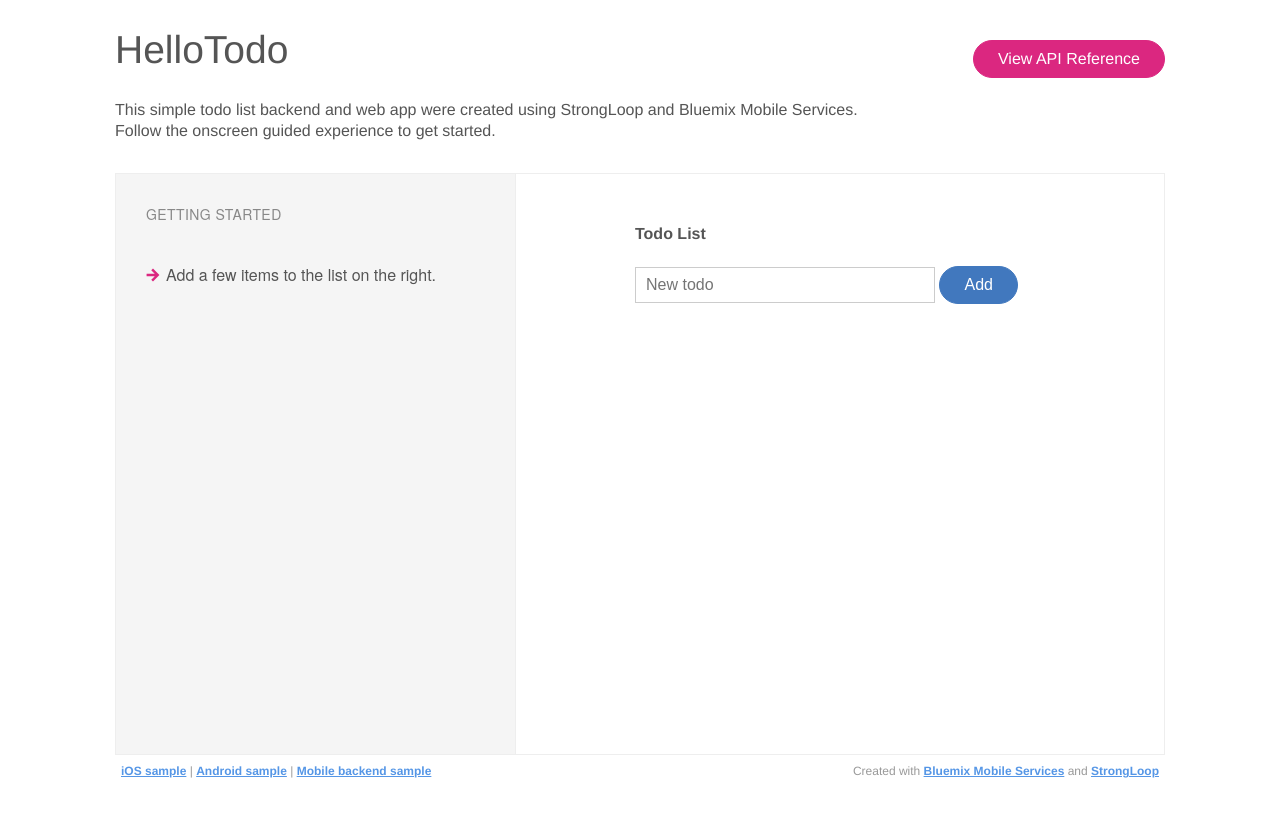
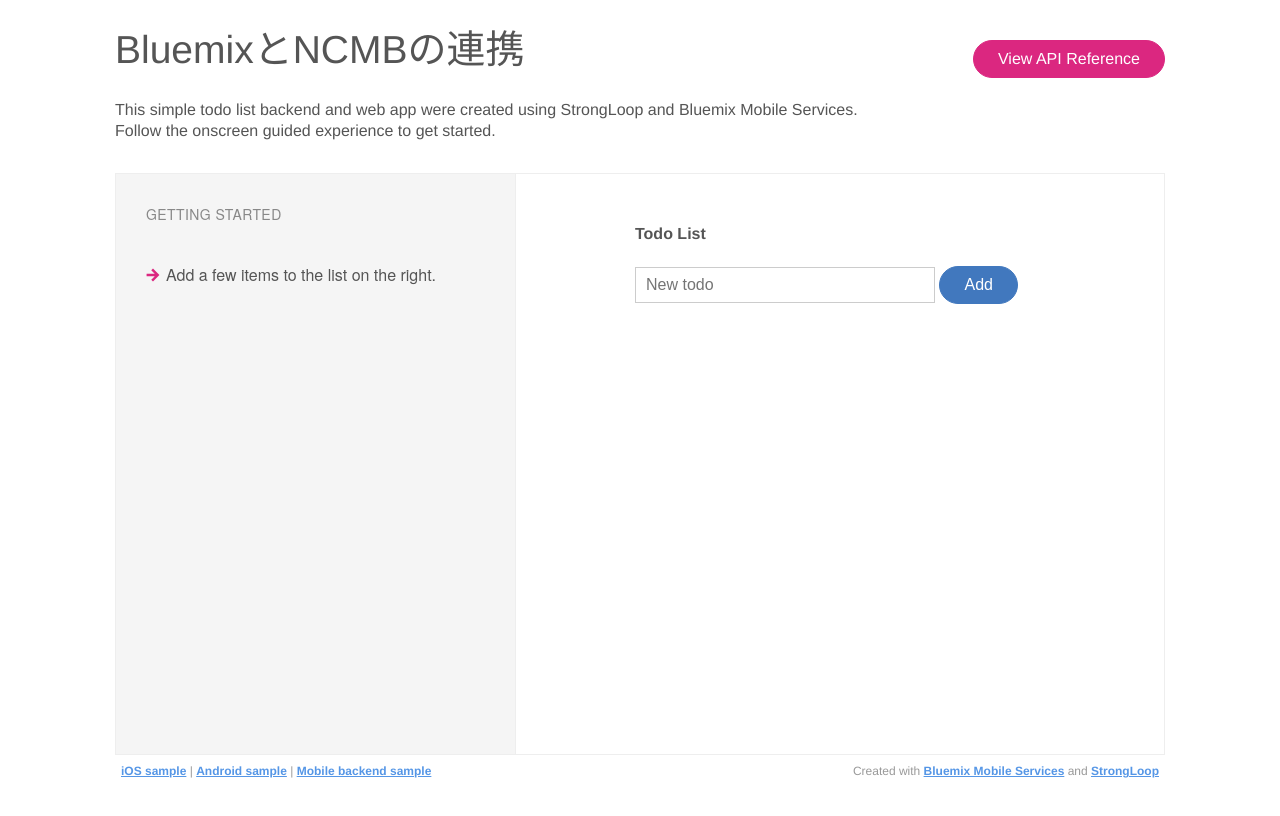
Before and after one commit to naokits/my-programming-marathon, a website: page bluemix-ncmb-client/client/index.html in a window 1280 px wide. Drawn offline with nearby package versions, Linux system fonts and the light colour scheme; no server answers.

Commit message:
#36 NCMBパッケージを追加

```diff
--- a/bluemix-ncmb-client/client/index.html
+++ b/bluemix-ncmb-client/client/index.html
@@ -1,7 +1,7 @@
 <!DOCTYPE html>
 <html>
 <head>
-    <title>HelloTodo</title>
+    <title>Bluemix-NCMB</title>
     <link rel="stylesheet" href="main.css">
 </head>
 
@@ -11,7 +11,7 @@
         <a class="mf-btn mf-btn--primary" href="/explorer/#!/Item" target="_blank">View API Reference</a>
     </div>
     <header>
-        <h1>HelloTodo</h1>
+        <h1>BluemixとNCMBの連携</h1>
 
         <p>This simple todo list backend and web app were created using StrongLoop and Bluemix Mobile Services. Follow the onscreen guided experience to get started.</p>
     </header>
--- a/bluemix-ncmb-client/package.json
+++ b/bluemix-ncmb-client/package.json
@@ -17,7 +17,8 @@
     "loopback-connector-mysql": "^2.2.0",
     "loopback-datasource-juggler": "^2.39.0",
     "passport": "^0.3.2",
-    "serve-favicon": "^2.0.1"
+    "serve-favicon": "^2.0.1",
+    "ncmb": "^2.1.0"
   },
   "repository": {
     "type": "git",
```
